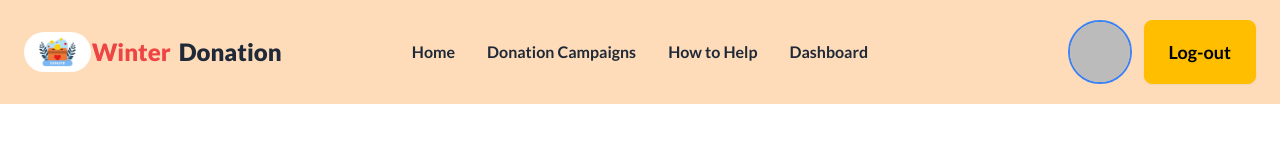
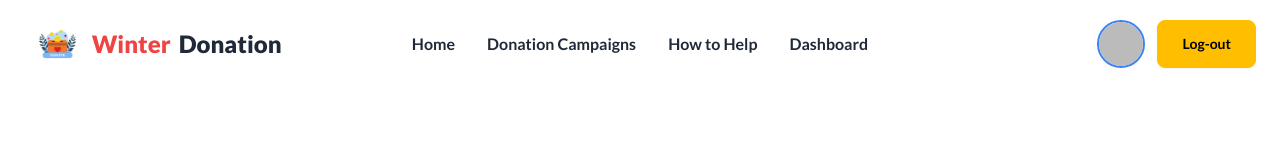
Before and after one commit to sabbir6175/Winter-Donation, a React (Vite) app: page /DonationCampaigns/1 in a window 1280 px wide. Shown: the top 160 px of the page. Built offline with nearby package versions, Linux system fonts and the light colour scheme; no server answers; sample sign-in values are in the browser's storage.

Commit message:
some change data

```diff
--- a/src/component/DonateDetails.jsx
+++ b/src/component/DonateDetails.jsx
@@ -27,7 +27,7 @@ const DonateDetails = () => {
 
   return (
     <div className="w-9/12 md:w-full my-24 md:my-32 px-3 lg:my-44 mx-auto grid grid-cols-1 md:grid-cols-2 gap-8   bg-white rounded-lg">
-        <div className=" bg-white shadow rounded-xl lg:w-60 p-5 overflow-hidden w-full">
+        <div className=" bg-white shadow rounded-xl w-60 md:w-full p-5 overflow-hidden ">
               <img
                 src={DonationCart.image}
                 alt={DonationCart.title}
--- a/src/component/DonationCard.jsx
+++ b/src/component/DonationCard.jsx
@@ -22,7 +22,7 @@ const DonationCard = ({data}) => {
               </p>
               <Link
                 to={`/DonationCampaigns/${id}`}
-                className="block mt-4 text-center bg-green-500 text-white py-2 px-6 rounded-md hover:bg-green-600 transition"
+                className="block mt-4 text-center  bg-green-500 text-white py-2 px-6 rounded-md hover:bg-green-600 transition"
               >
                 Donate Now
               </Link>
--- a/src/component/Navbar.jsx
+++ b/src/component/Navbar.jsx
@@ -22,7 +22,7 @@ const Navbar = () => {
   );
   return (
     <div className=" ">
-      <div className="fixed top-0 px-4 py-3  bg-opacity-50 backdrop-blur-md bg-orange-300 z-10 w-full">
+      <div className="fixed top-0 px-4 py-2  bg-opacity-50 backdrop-blur-md z-10 w-full">
         <div className="navbar container mx-auto">
           <div className="navbar-start">
             <div className="dropdown">
@@ -72,8 +72,8 @@ const Navbar = () => {
            {
             user && user?.email? (
               <>
-              <img src= {user && user?.photoURL} className='w-8 ml-6 h-8 md:w-16 md:h-16 rounded-full object-cover border-2 border-blue-500'  alt="" />
-              <Link to={'/login'} onClick={logOut} className="btn md:ml-3 px-2 md:px-6 btn-sm md:btn-lg btn-warning ">Log-out</Link>
+              <img src= {user && user?.photoURL} className='w-8 ml-6 h-8 md:w-12 md:h-12 rounded-full object-cover border-2 border-blue-500'  alt="" />
+              <Link to={'/login'} onClick={logOut} className="btn md:ml-3 px-2 md:px-6 btn-sm md:btn-md btn-warning ">Log-out</Link>
               </>
 
             ):(
```
Also changed, not shown: src/pages/Login.jsx (line endings or trailing spaces).
